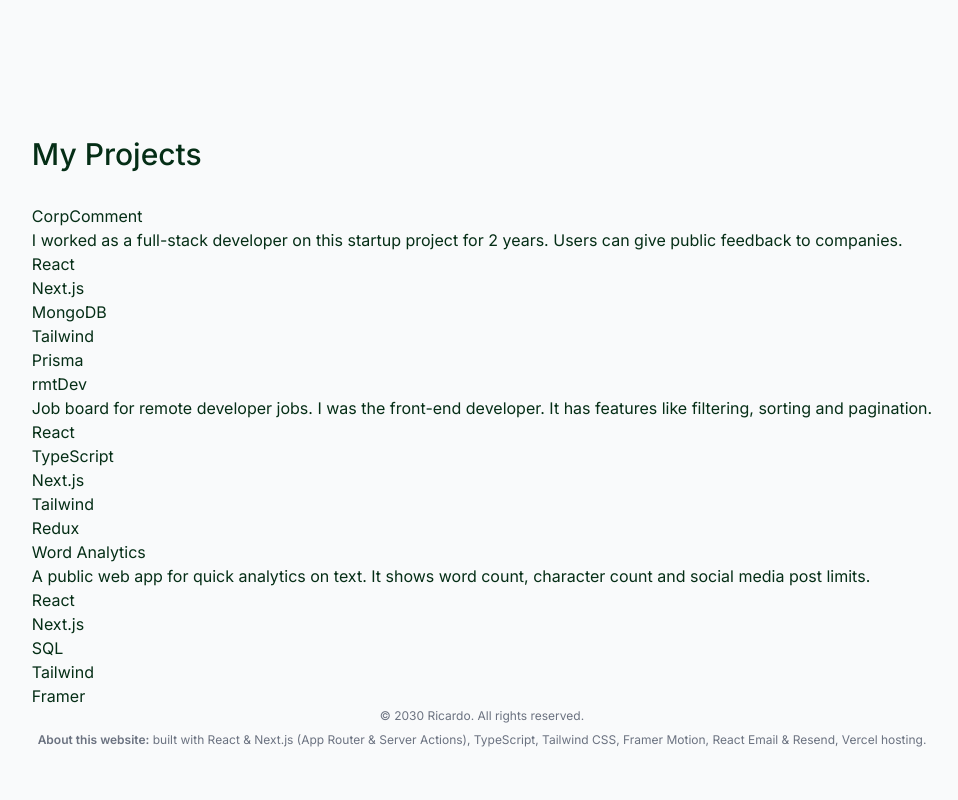
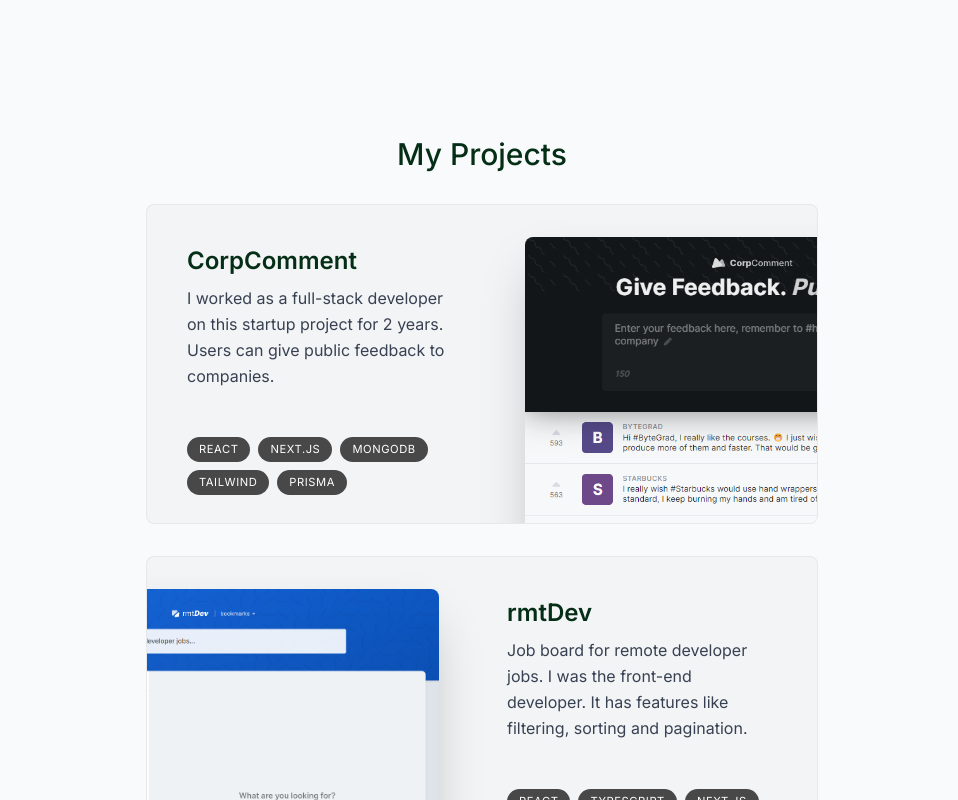
Before and after one commit to wylu1037/awesome-portfolio, a Next.js app: page / in a window 1280 px wide. Shown: the part 1160-1960 px from the top of the page, without its empty margins (158-1116 px from the left). Built offline with nearby package versions, Linux system fonts and the light colour scheme.

Commit message:
feat: add Project component

```diff
--- /dev/null
+++ b/components/Project.tsx
@@ -0,0 +1,59 @@
+"use client";
+
+import { projectsData } from "@/lib/data";
+import { motion, useScroll, useTransform } from "framer-motion";
+
+import Image from "next/image";
+import React, { useRef } from "react";
+
+type ProjectProps = typeof projectsData[number];
+
+export default function Project({
+  title,
+  description,
+  tags,
+  imageUrl,
+}: ProjectProps) {
+  const ref = useRef<HTMLElement>(null);
+  const { scrollYProgress } = useScroll({
+    target: ref,
+    offset: ["0 1", "1.33 1"],
+  });
+  const saceleProgress = useTransform(scrollYProgress, [0, 1], [0.8, 1]);
+  const opacityProgress = useTransform(scrollYProgress, [0, 1], [0.6, 1]);
+  return (
+    <motion.div
+      className="group mb-3 sm:mb-8 last:mb-0"
+      ref={ref}
+      style={{
+        scale: saceleProgress,
+        opacity: opacityProgress,
+      }}
+    >
+      <section className="relative bg-gray-100 max-w-[42rem] border border-black/5 overflow-hidden sm:pr-8 sm:h-[20rem] group-even:pl-8 hover:bg-gray-200 transition rounded-lg">
+        <div className="flex flex-col px-5 pt-4 pb-7 sm:pl-10 sm:pr-2 sm:pt-10 sm:max-w-[50%] h-full group-even:ml-[18rem]">
+          <h3 className="text-2xl font-semibold">{title}</h3>
+          <p className=" mt-2 leading-relaxed text-gray-700">{description}</p>
+          <ul className="flex flex-wrap mt-4 gap-2 sm:mt-auto">
+            {tags.map((tag: string, index: number) => (
+              <li
+                className=" bg-black/[0.7] px-3 py-1 text-[0.7rem] uppercase tracking-wider text-white rounded-full"
+                key={index}
+              >
+                {tag}
+              </li>
+            ))}
+          </ul>
+        </div>
+
+        <Image
+          className="absolute top-8 -right-40 w-[28.25rem] rounded-t-lg shadow-2xl transition group-even:right-[initial] group-even:-left-40 group-hover:-translate-x-3 group-hover:translate-y-3 group-hover:-rotate-2
+          group-even:group-hover:translate-x-3 group-even:group-hover:translate-y-3 group-even:group-hover:rotate-2 group-hover:scale-[1.04]"
+          src={imageUrl}
+          alt="Project I worked on"
+          quality={95}
+        />
+      </section>
+    </motion.div>
+  );
+}
--- a/components/Projects.tsx
+++ b/components/Projects.tsx
@@ -1,22 +1,23 @@
-import React from "react";
+import React, { useRef } from "react";
 import SectionHeading from "./SectionHeading";
 import { projectsData } from "@/lib/data";
+import Project from "./Project";
 
 export default function Projects() {
   return (
     <section className="">
       <SectionHeading>My Projects</SectionHeading>
 
-      {projectsData.map((project, index) => (
-        <React.Fragment key={index}>
-          <Project {...project} />
-        </React.Fragment>
-      ))}
+      <div>
+        {projectsData.map((project, index) => (
+          <React.Fragment key={index}>
+            <Project {...project} />
+          </React.Fragment>
+        ))}
+      </div>
     </section>
   );
 }
-
-type ProjectProps = (typeof projectsData)[number];
 
 /* function Project({
   title,
@@ -31,14 +32,3 @@
 }) {
   return <div>{title}</div>;
 } */
-
-function Project({ title, description, tags, imageUrl }: ProjectProps) {
-  return <article>
-    <h3>{title}</h3>
-    <p>{description}</p>
-    <ul>{tags.map((tag:string, index:number)=>(
-        <li key={index}>{tag}</li>
-    ))}</ul>
-
-  </article>;
-}
--- a/components/SectionHeading.tsx
+++ b/components/SectionHeading.tsx
@@ -3,5 +3,9 @@
 type SectionHeadingProps = Readonly<{ children: React.ReactNode }>;
 
 export default function SectionHeading({ children }: SectionHeadingProps) {
-  return <h2 className=" text-3xl font-medium capitalize mb-8">{children}</h2>;
+  return (
+    <h2 className="text-center text-3xl font-medium capitalize mb-8">
+      {children}
+    </h2>
+  );
 }
```
